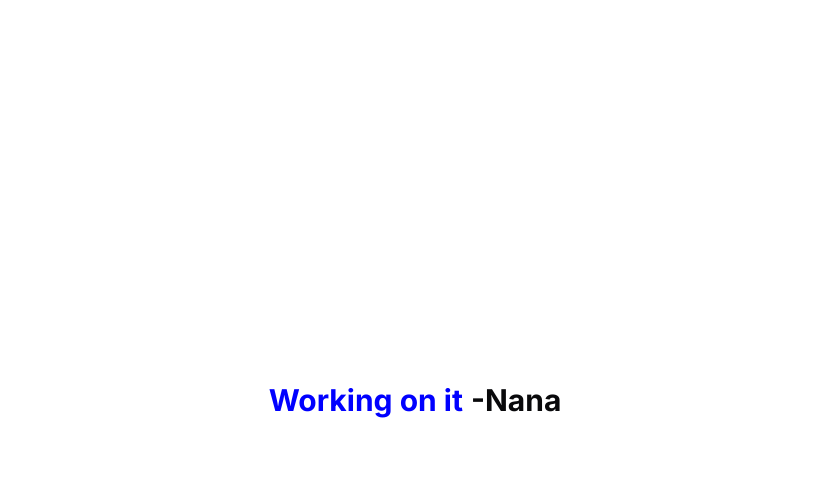
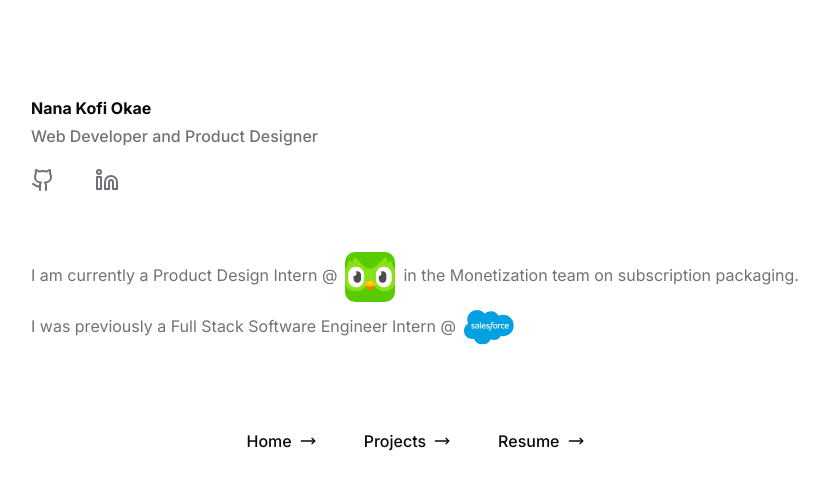
Before and after one commit to Nan3rC0re/personal-site, a Next.js app: page / in a window 1280 px wide. Shown: the top 490 px of the page, without its empty margins (225-1054 px from the left). Built offline with nearby package versions, Linux system fonts and the light colour scheme.

Commit message:
finished main functions

```diff
--- a/package.json
+++ b/package.json
@@ -9,7 +9,9 @@
     "lint": "next lint"
   },
   "dependencies": {
+    "@emotion/react": "^11.11.4",
     "@radix-ui/react-slot": "^1.0.2",
+    "@radix-ui/react-tooltip": "^1.0.7",
     "class-variance-authority": "^0.7.0",
     "clsx": "^2.1.1",
     "framer-motion": "^11.2.6",
@@ -18,6 +20,7 @@
     "next": "14.2.3",
     "next-themes": "^0.3.0",
     "react": "^18",
+    "react-awesome-reveal": "^4.2.11",
     "react-decode-animation": "^1.0.7",
     "react-dom": "^18",
     "tailwind-merge": "^2.3.0",
--- a/src/app/page.tsx
+++ b/src/app/page.tsx
@@ -4,27 +4,38 @@ import Link from "next/link";
 import { Linkedin } from "lucide-react";
 import { Github } from "lucide-react";
 import Navbar from "@/components/nav";
-import { useState, useEffect } from "react";
+import { motion } from "framer-motion";
 
+const textVariants = {
+  hidden: { opacity: 0, y: 50 },
+  visible: (i: any) => ({
+    opacity: 1,
+    y: 0,
+    transition: {
+      delay: i * 0.1,
+      duration: 0.6,
+      ease: "easeInOut",
+    },
+  }),
+};
+
+const imageVariants = {
+  hidden: { scale: 0 },
+  visible: {
+    scale: 1,
+    transition: {
+      delay: 0.4,
+      duration: 0.2,
+      ease: "easeInOut",
+    },
+  },
+};
 export default function Home() {
-  const [color, setColor] = useState("black");
-  useEffect(() => {
-    const colors = ["red", "blue", "green", "orange", "purple"];
-    let index = 0;
-    const intervalId = setInterval(() => {
-      setColor(colors[index]);
-      index = (index + 1) % colors.length;
-    }, 1000);
-
-    // Cleanup interval on component unmount
-    return () => clearInterval(intervalId);
-  }, []);
   return (
-    <main className="flex justify-center items-center h-screen">
-      {/* <div className="max-w-[800px] flex flex-col px-[16px] py-[16px] h-fit gap-y-[60px] mt-20 max-md:px-6 ">
+    <main className="flex justify-center h-screen">
+      <div className="w-[800px] flex flex-col px-[16px] py-[16px] h-fit gap-y-[60px] mt-20 max-md:px-6  ">
         <div className="flex flex-col gap-y-1">
           <h1 className="font-bold">Nana Kofi Okae</h1>
-
           <h2 className="text-muted-foreground font-medium">
             Web Developer and Product Designer
           </h2>
@@ -39,41 +50,50 @@ export default function Home() {
             </Link>
           </div>
         </div>
-
-        <div className="flex flex-col text-muted-foreground gap-y-2 ">
-          <p className="flex items-center flex-wrap ">
+        <div className="flex flex-col w-full text-muted-foreground gap-y-2 max-sm:gap-y-6">
+          <motion.p
+            initial="hidden"
+            animate="visible"
+            custom={0}
+            variants={textVariants}>
             I am currently a Product Design Intern @
-            <span className="inline-block mx-2">
+            <motion.span
+              className="inline-block align-middle ml-2"
+              initial="hidden"
+              animate="visible"
+              variants={imageVariants}>
               <Image
                 src="/Duolingo.svg"
-                width={45}
+                width={50}
                 height={45}
                 alt="Duolingo Logo"
-                className="h-auto w-auto inline-block"
+                className="mr-2 max-sm:w-[35px]"
               />
-            </span>
+            </motion.span>
             in the Monetization team on subscription packaging.
-          </p>
-          <p className="flex items-center flex-wrap  ">
+          </motion.p>
+          <motion.p
+            initial="hidden"
+            animate="visible"
+            custom={1}
+            variants={textVariants}>
             I was previously a Full Stack Software Engineer Intern @
-            <span className="inline-block mx-2">
+            <motion.span
+              className="inline-block align-middle ml-2"
+              initial="hidden"
+              animate="visible"
+              variants={imageVariants}>
               <Image
                 src="/Salesforce.svg"
                 width={50}
-                height={50}
+                height={45}
                 alt="Salesforce Logo"
-                className="h-auto w-auto inline-block"
+                className="mr-2 max-sm:w-[35px]"
               />
-            </span>
-          </p>
+            </motion.span>
+          </motion.p>
         </div>
         <Navbar />
-      </div> */}
-      <div className="flex flex-row gap-x-2">
-        <h1 className="text-3xl font-bold" style={{ color }}>
-          Working on it
-        </h1>
-        <h1 className="text-3xl font-bold "> -Nana</h1>
       </div>
     </main>
   );
--- a/src/app/projects/page.tsx
+++ b/src/app/projects/page.tsx
@@ -5,6 +5,13 @@ import { projects } from "@/config/data";
 import Link from "next/link";
 import Navbar from "@/components/nav";
 import { Badge } from "@/components/ui/badge";
+import {
+  Tooltip,
+  TooltipContent,
+  TooltipProvider,
+  TooltipTrigger,
+} from "@/components/ui/tooltip";
+
 
 export default function Projects() {
   return (
@@ -49,6 +56,7 @@ export default function Projects() {
                   autoplay
                   text={project.description}
                   allowedCharacters={["numbers", "symbols"]}
+                  interval={20}
                 />
               </p>
             </Link>
--- /dev/null
+++ b/src/components/ui/tooltip.tsx
@@ -0,0 +1,30 @@
+"use client"
+
+import * as React from "react"
+import * as TooltipPrimitive from "@radix-ui/react-tooltip"
+
+import { cn } from "@/lib/utils"
+
+const TooltipProvider = TooltipPrimitive.Provider
+
+const Tooltip = TooltipPrimitive.Root
+
+const TooltipTrigger = TooltipPrimitive.Trigger
+
+const TooltipContent = React.forwardRef<
+  React.ElementRef<typeof TooltipPrimitive.Content>,
+  React.ComponentPropsWithoutRef<typeof TooltipPrimitive.Content>
+>(({ className, sideOffset = 4, ...props }, ref) => (
+  <TooltipPrimitive.Content
+    ref={ref}
+    sideOffset={sideOffset}
+    className={cn(
+      "z-50 overflow-hidden rounded-md border bg-popover px-3 py-1.5 text-sm text-popover-foreground shadow-md animate-in fade-in-0 zoom-in-95 data-[state=closed]:animate-out data-[state=closed]:fade-out-0 data-[state=closed]:zoom-out-95 data-[side=bottom]:slide-in-from-top-2 data-[side=left]:slide-in-from-right-2 data-[side=right]:slide-in-from-left-2 data-[side=top]:slide-in-from-bottom-2",
+      className
+    )}
+    {...props}
+  />
+))
+TooltipContent.displayName = TooltipPrimitive.Content.displayName
+
+export { Tooltip, TooltipTrigger, TooltipContent, TooltipProvider }
--- a/src/config/data.ts
+++ b/src/config/data.ts
@@ -31,7 +31,7 @@ export const projects: projects[] = [
     // type: "Design",
     description: "An experimental hands free experience for the duolingo app.",
     date: "2023",
-    href: "https://www.figma.com/design/v7dkT9wcwAHRo5DDWmuJtE/Nana-x-Liv?node-id=1717-4921&t=WBNJuxXL2LdmvxQW-1",
+    href: "https://www.figma.com/design/moaulxpQQbNBsB1Yba1PDm/Duo-Sings-(Portfolio-edition)?node-id=0-1&t=FWzx2G1qh4vwPcgj-1",
   },
   {
     id: "4",
```
Also changed, not shown: 1 other file (tests, documents, lock files or other folders).
